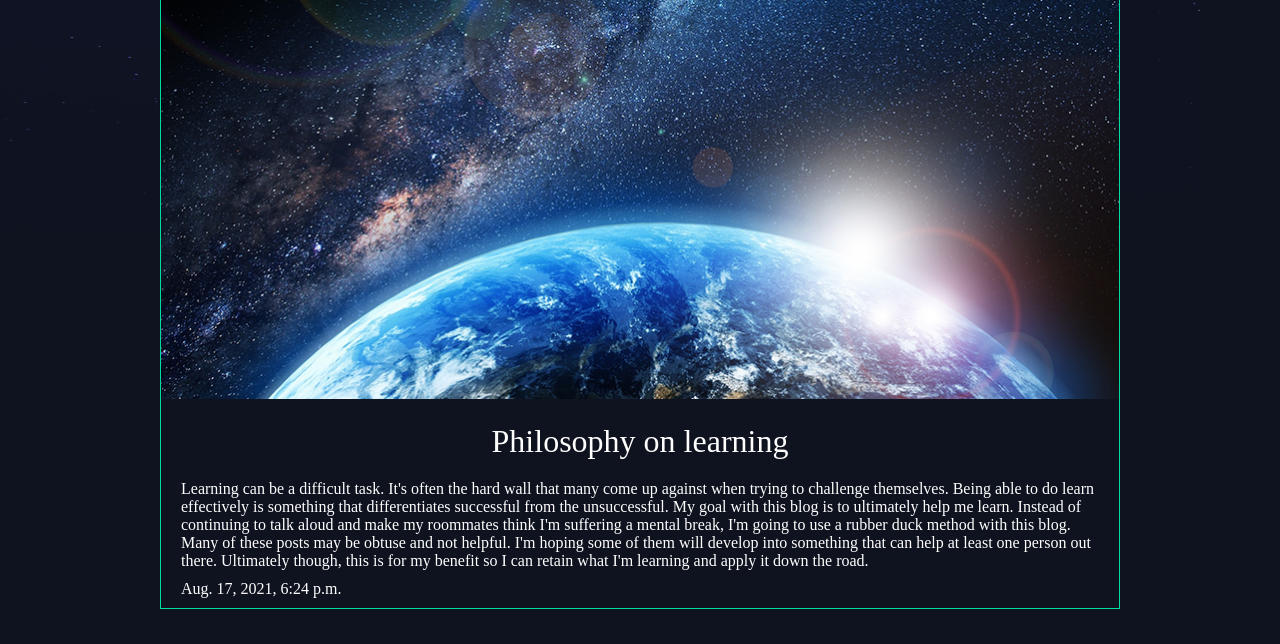
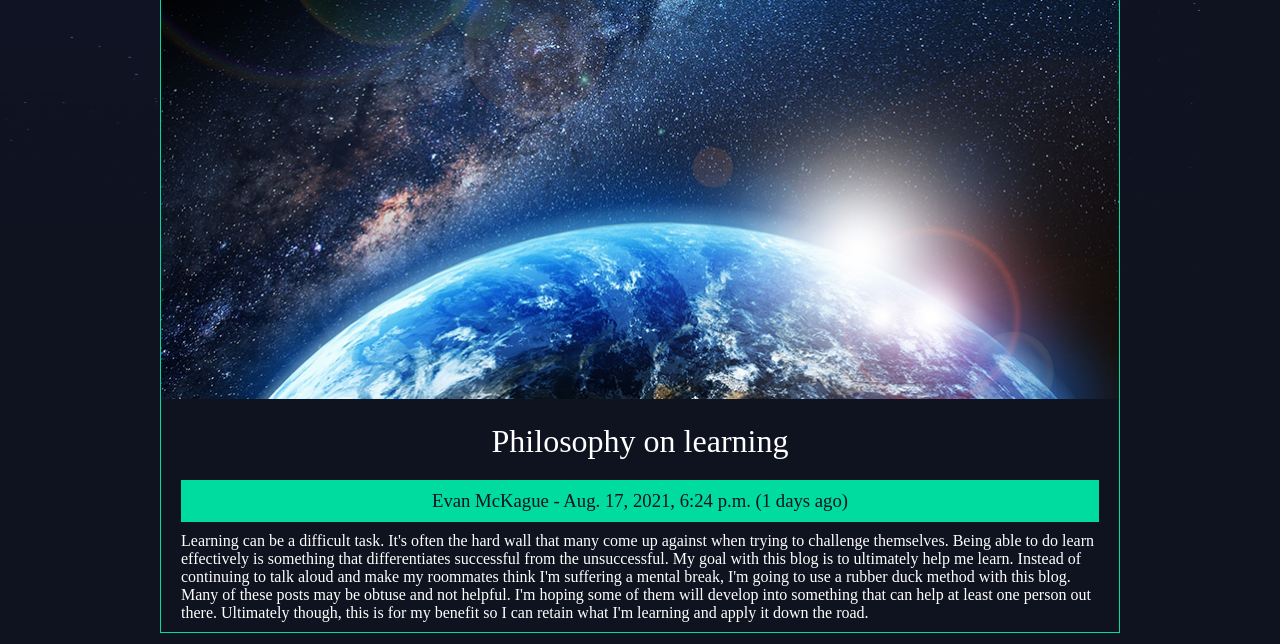
Before and after one commit to EMcKague/TodayILearned, a Django app: a page that uses TodayILearned/articles/templates/articles/article_detail.html in a window 1280 px wide. Shown: the part 156-800 px from the top of the page. Run offline with Django 3.2, Linux system fonts and the light colour scheme; data comes from the database, SQL or seed files in the repository; both versions use the stored data as it was after the commit.

Commit message:
Added some styling to create article page

```diff
--- a/TodayILearned/articles/forms.py
+++ b/TodayILearned/articles/forms.py
@@ -8,7 +8,8 @@ class CreateArticle(forms.ModelForm):
         attrs={'class': 'title-form-area', 'placeholder': 'New post title here...', 'rows': '1', 'style': 'font-size: 50px; width: 97%'}), label='')
     body = forms.CharField(widget=forms.Textarea(
         attrs={'placeholder': 'Write your post content here...', 'rows': '20', 'style': 'font-size: 16px; width: 97%'}), label='')
+    slug = forms.SlugField(widget=forms.HiddenInput())
 
     class Meta:
         model = models.Article
-        fields = ['title', 'body', 'thumbnail']
+        fields = ['title', 'body', 'thumbnail', 'slug']
--- a/TodayILearned/articles/models.py
+++ b/TodayILearned/articles/models.py
@@ -1,6 +1,7 @@
 from django.db import models
 from django.db.models.fields import CharField, DateTimeField, SlugField, TextField
 from django.contrib.auth.models import User
+import datetime
 
 
 class Article(models.Model):
@@ -18,3 +19,19 @@ class Article(models.Model):
     def snippet(self):
         # take the first 50 characters of the body
         return self.body[:50] + '...'
+
+    def authorName(self):
+        authorName = str(self.author).replace("_", " ")
+        return authorName
+
+    def daysAgo(self):
+        today = datetime.datetime.now()
+        if self.date.day == today.day:
+            return str(today.hour - self.date.hour) + " hours ago"
+        else:
+            if self.date.month == today.month:
+                return str(today.day - self.date.day) + " days ago"
+            else:
+                if self.date.year == today.year:
+                    return str(today.month - self.date.month) + " months ago"
+        return "recent"
--- a/TodayILearned/articles/templates/articles/article_detail.html
+++ b/TodayILearned/articles/templates/articles/article_detail.html
@@ -4,10 +4,10 @@
 <div class='article-detail'>
     <div class='article'>
         <img src='{{article.thumbnail.url }}'>
-        <h2>{{ article.title}}</h2>
+        <h2>{{article.title}}</h2>
+        <h3 class='author'>{{article.authorName}} - {{article.date}} ({{article.daysAgo}})</h3>
         <p>{{article.body}}</p>
-        <p>{{article.date}}</p>
+        <p></p>
     </div>
 </div>
-
 {% endblock %}
--- a/TodayILearned/assets/slugify.js
+++ b/TodayILearned/assets/slugify.js
@@ -1,4 +1,4 @@
-const titleInput = document.querySelector('input[name=title]');
+const titleInput = document.querySelector('.title-form-area');
 const slugInput = document.querySelector('input[name=slug');
 
 const slugify = (val) => {
--- a/TodayILearned/assets/styles.css
+++ b/TodayILearned/assets/styles.css
@@ -79,11 +79,10 @@ nav button{
 .article .author{
     padding: 10px;
     background: #00dba0;
-    position: absolute;
-    right: 0;
-    bottom: 0;
-    margin: 0;
+    display: flex;
     color: #0f121f;
+    justify-content: center;
+    margin: 0px 20px ;
 }
 
 .article-detail .article{
```
Also changed, not shown: TodayILearned/db.sqlite3.
